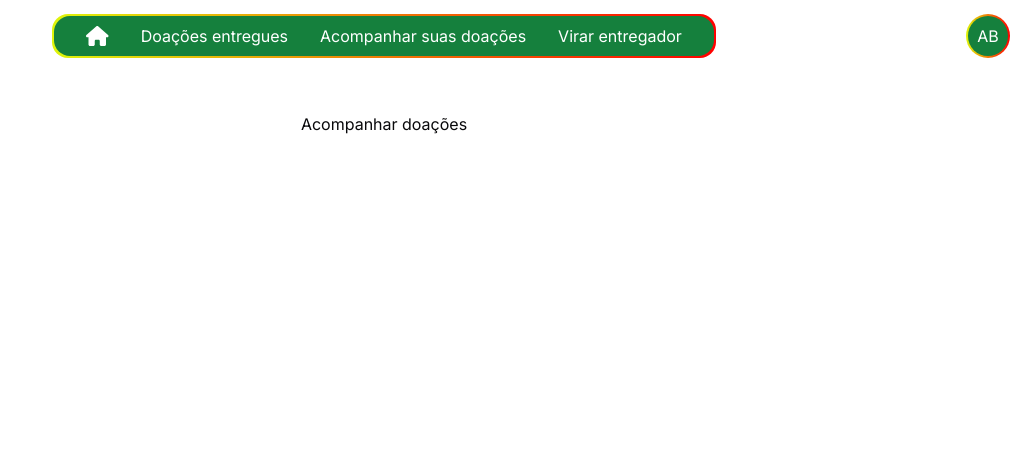
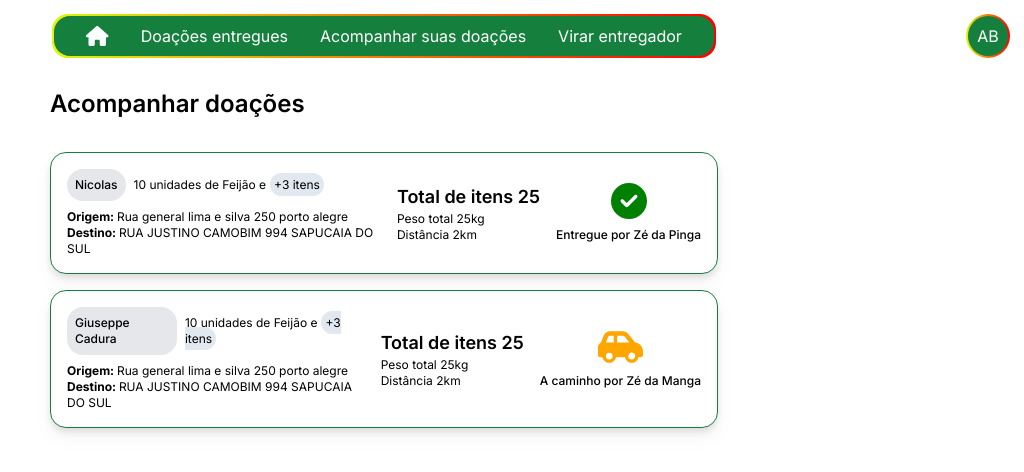
Before and after one commit to onicolasz/entrega-doacoes, a Next.js app: page /doacoes/acompanhar in a window 1280 px wide. Shown: the top 472 px of the page, without its empty margins (256-1280 px from the left). Built offline with nearby package versions, Linux system fonts and the light colour scheme.

Commit message:
feat: doacoes entregues page and acompanhar page

```diff
--- a/src/app/doacoes/acompanhar/page.tsx
+++ b/src/app/doacoes/acompanhar/page.tsx
@@ -1,10 +1,67 @@
 "use client";
 
-export default function AcompanharDoacoes() {
+import DonationCard from "@/components/DonationCard";
 
+const data = [
+  {
+    userName: "Nicolas",
+    items: [
+      { name: "Feijão", quantity: 10, weigth: 100 },
+      { name: "Arroz", quantity: 5, weigth: 100 },
+      { name: "Item 3", quantity: 5, weigth: 100 },
+      { name: "Item 4", quantity: 5, weigth: 100 },
+    ],
+    from_location: "Rua general lima e silva 250 porto alegre",
+    destination_location: "RUA JUSTINO CAMOBIM 994 SAPUCAIA DO SUL",
+    delivery: {
+      status: 'FINISHED',
+      transporter: {
+        user: {
+          name: 'Zé da Pinga'
+        }
+      }
+    },
+  },
+  {
+    userName: "Giuseppe Cadura",
+    items: [
+      { name: "Feijão", quantity: 10, weigth: 100 },
+      { name: "Arroz", quantity: 5, weigth: 100 },
+      { name: "Item 3", quantity: 5, weigth: 100 },
+      { name: "Item 4", quantity: 5, weigth: 100 },
+    ],
+    from_location: "Rua general lima e silva 250 porto alegre",
+    destination_location: "RUA JUSTINO CAMOBIM 994 SAPUCAIA DO SUL",
+    delivery: {
+      status: 'INCOMING',
+      transporter: {
+        user: {
+          name: 'Zé da Manga'
+        }
+      }
+    },
+  },
+];
+
+export default function DoacoesEntregues() {
   return (
-    <main className="flex min-h-screen flex-col items-center justify-between p-24">
-      <h1>Acompanhar doações</h1>
+    <main className="flex min-h-screen flex-col items-center justify-between p-14">
+      <div className="min-h-screen w-[700px]">
+        <p className="text-2xl text-black font-semibold py-4 pl-4">
+          Acompanhar doações
+        </p>
+        {data.map((item, index) => (
+          <DonationCard
+            key={index}
+            userName={item.userName}
+            items={item.items}
+            fromLocation={item.from_location}
+            destinationLocation={item.destination_location}
+            deliveryStatus={item.delivery.status}
+            transporter={item?.delivery?.transporter?.user}
+          />
+        ))}
+      </div>
     </main>
   );
 }
--- a/src/app/doacoes/entregues/page.tsx
+++ b/src/app/doacoes/entregues/page.tsx
@@ -1,10 +1,56 @@
 "use client";
 
+import DonationCard from "@/components/DonationCard";
+
+const data = [
+  {
+    userName: "Nicolas",
+    items: [
+      { name: "Feijão", quantity: 10, weigth: 100 },
+      { name: "Arroz", quantity: 5, weigth: 100 },
+      { name: "Item 3", quantity: 5, weigth: 100 },
+      { name: "Item 4", quantity: 5, weigth: 100 },
+    ],
+    from_location: "Rua general lima e silva 250 porto alegre",
+    destination_location: "RUA JUSTINO CAMOBIM 994 SAPUCAIA DO SUL",
+    delivery: {
+      status: 'FINISHED',
+    },
+  },
+  {
+    userName: "Giuseppe Cadura",
+    items: [
+      { name: "Feijão", quantity: 10, weigth: 100 },
+      { name: "Arroz", quantity: 5, weigth: 100 },
+      { name: "Item 3", quantity: 5, weigth: 100 },
+      { name: "Item 4", quantity: 5, weigth: 100 },
+    ],
+    from_location: "Rua general lima e silva 250 porto alegre",
+    destination_location: "RUA JUSTINO CAMOBIM 994 SAPUCAIA DO SUL",
+    delivery: {
+      status: 'FINISHED',
+    },
+  },
+];
+
 export default function DoacoesEntregues() {
-
   return (
-    <main className="flex min-h-screen flex-col items-center justify-between p-24">
-      <h1>Entregues</h1>
+    <main className="flex min-h-screen flex-col items-center justify-between p-14">
+      <div className="min-h-screen w-[700px]">
+        <p className="text-2xl text-black font-semibold py-4 pl-4">
+          Doações entregues
+        </p>
+        {data.map((item, index) => (
+          <DonationCard
+            key={index}
+            userName={item.userName}
+            items={item.items}
+            fromLocation={item.from_location}
+            destinationLocation={item.destination_location}
+            deliveryStatus={item.delivery.status}
+          />
+        ))}
+      </div>
     </main>
   );
 }
--- a/src/app/page.tsx
+++ b/src/app/page.tsx
@@ -36,8 +36,6 @@ export default function Home() {
   const { user, updateUser } = useContext(UserContext);
   const { push } = useRouter();
 
-  console.log("plau", session);
-
   if (status === "unauthenticated") {
     push("/login");
   }
@@ -48,8 +46,8 @@ export default function Home() {
 
   return (
     <main className="flex min-h-screen flex-col items-center justify-between p-14">
-      <div className="bg-green-700 border-gradient min-h-screen rounded-t-xl w-[750px]">
-        <p className="text-2xl text-white font-semibold py-4 pl-4">
+      <div className="min-h-screen w-[700px]">
+        <p className="text-2xl text-black font-semibold py-4 pl-4">
           Esperando entregador
         </p>
         {data.map((item, index) => (
--- a/src/components/DonationCard.tsx
+++ b/src/components/DonationCard.tsx
@@ -1,5 +1,12 @@
 import { UserContext } from "@/app/contexts/user.context";
 import { useContext } from "react";
+import { FontAwesomeIcon } from "@fortawesome/react-fontawesome";
+import { faCircleCheck } from "@fortawesome/free-solid-svg-icons";
+import { faCarSide } from "@fortawesome/free-solid-svg-icons";
+
+interface IUser {
+  name?: string;
+}
 
 type Item = {
   name: string;
@@ -12,6 +19,8 @@ type CardProps = {
   items: Item[];
   fromLocation: string;
   destinationLocation: string;
+  deliveryStatus: string;
+  transporter?: IUser;
 };
 
 const DonationCard: React.FC<CardProps> = ({
@@ -19,20 +28,34 @@ const DonationCard: React.FC<CardProps> = ({
   items,
   fromLocation,
   destinationLocation,
+  deliveryStatus,
+  transporter,
 }) => {
   const { user } = useContext(UserContext);
   const firstItem = items[0];
   const additionalItems = items.length - 1;
 
-  const { totalQuantity, totalWeight } = items.reduce((acc, currentItem) => {
-    return {
-      totalQuantity: acc.totalQuantity + currentItem.quantity,
-      totalWeight: acc.totalWeight + currentItem.weigth,
-    };
-  }, { totalQuantity: 0, totalWeight: 0 });
+  const { totalQuantity, totalWeight } = items.reduce(
+    (acc, currentItem) => {
+      return {
+        totalQuantity: acc.totalQuantity + currentItem.quantity,
+        totalWeight: acc.totalWeight + currentItem.weigth,
+      };
+    },
+    { totalQuantity: 0, totalWeight: 0 }
+  );
+
+  const parseStatus = (status: string) => {
+    switch (status) {
+      case "FINISHED":
+        return "Entregue";
+      case "INCOMING":
+        return "A caminho";
+    }
+  };
 
   return (
-    <div className="flex p-4 mb-4 bg-white text-black text-sm rounded-2xl items-center m-4">
+    <div className="flex p-4 bg-white text-black border border-green-700 text-xs rounded-2xl items-center m-4 drop-shadow-lg">
       <div className="flex-1">
         <div className="flex items-center mb-2">
           <div className="rounded-2xl p-2 bg-gray-200 font-medium flex items-center justify-center text-xs mr-2">
@@ -65,7 +88,40 @@ const DonationCard: React.FC<CardProps> = ({
       </div>
       {!!user?.transporter_id && (
         <div className="flex-2 ml-4">
-          <button className="bg-green-700 text-white rounded-xl p-2 border border-slate-200 hover:bg-green-500 active:bg-green-700 duration-100">Aceitar entrega</button>
+          <button className="bg-green-700 text-white rounded-xl p-2 border border-slate-200 hover:bg-green-500 active:bg-green-700 duration-100">
+            Aceitar entrega
+          </button>
+        </div>
+      )}
+      {!!user?.transporter_id && (
+        <div className="flex-2 ml-4">
+          <button className="bg-green-700 text-white rounded-xl p-2 border border-slate-200 hover:bg-green-500 active:bg-green-700 duration-100">
+            Aceitar entrega
+          </button>
+        </div>
+      )}
+      {deliveryStatus === "FINISHED" && (
+        <div className="flex flex-col items-center ml-4">
+          <FontAwesomeIcon icon={faCircleCheck} size="3x" color="green" />
+          {transporter && (
+            <div className="font-medium mt-2 text-center">
+              <p>
+                {parseStatus(deliveryStatus)} por {transporter.name}
+              </p>
+            </div>
+          )}
+        </div>
+      )}
+      {deliveryStatus === "INCOMING" && (
+        <div className="flex flex-col items-center ml-4">
+          <FontAwesomeIcon icon={faCarSide} size="3x" color="orange" />
+          {transporter && (
+            <div className="font-medium mt-2 text-center">
+              <p>
+                {parseStatus(deliveryStatus)} por {transporter.name}
+              </p>
+            </div>
+          )}
         </div>
       )}
     </div>
```
